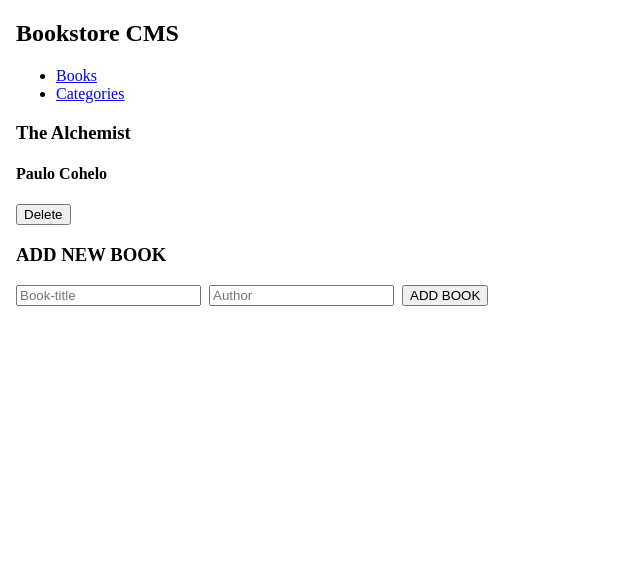
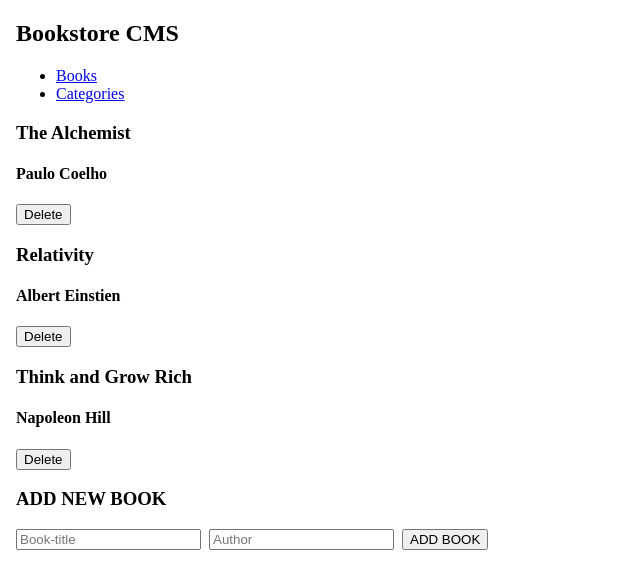
Before and after one commit to AbrahaKahsay/bookstore, a React (Create React App) app: page / in a window 1280 px wide. Shown: the top 588 px of the page, without its empty margins (0-640 px from the left). Built offline with nearby package versions, Linux system fonts and the light colour scheme.

Commit message:
displays books from Redux store using useSelector hook

```diff
--- a/src/components/Books.js
+++ b/src/components/Books.js
@@ -1,15 +1,17 @@
-import React, { useState } from 'react';
+// import React, { useState } from 'react';
+import React from 'react';
+import { useSelector } from 'react-redux';
 import Book from './Book';
 import Form from './Form';
 
 const Books = () => {
-  const [books] = useState([
-    {
-      title: 'The Alchemist',
-      author: 'Paulo Cohelo',
-      id: Math.random(),
-    }]);
-
+  // const [books] = useState([
+  //   {
+  //     title: 'The Alchemist',
+  //     author: 'Paulo Cohelo',
+  //     id: Math.random(),
+  //   }]);
+  const books = useSelector((state) => state.booksReducer);
   return (
     <div className="books">
       <div>
```
